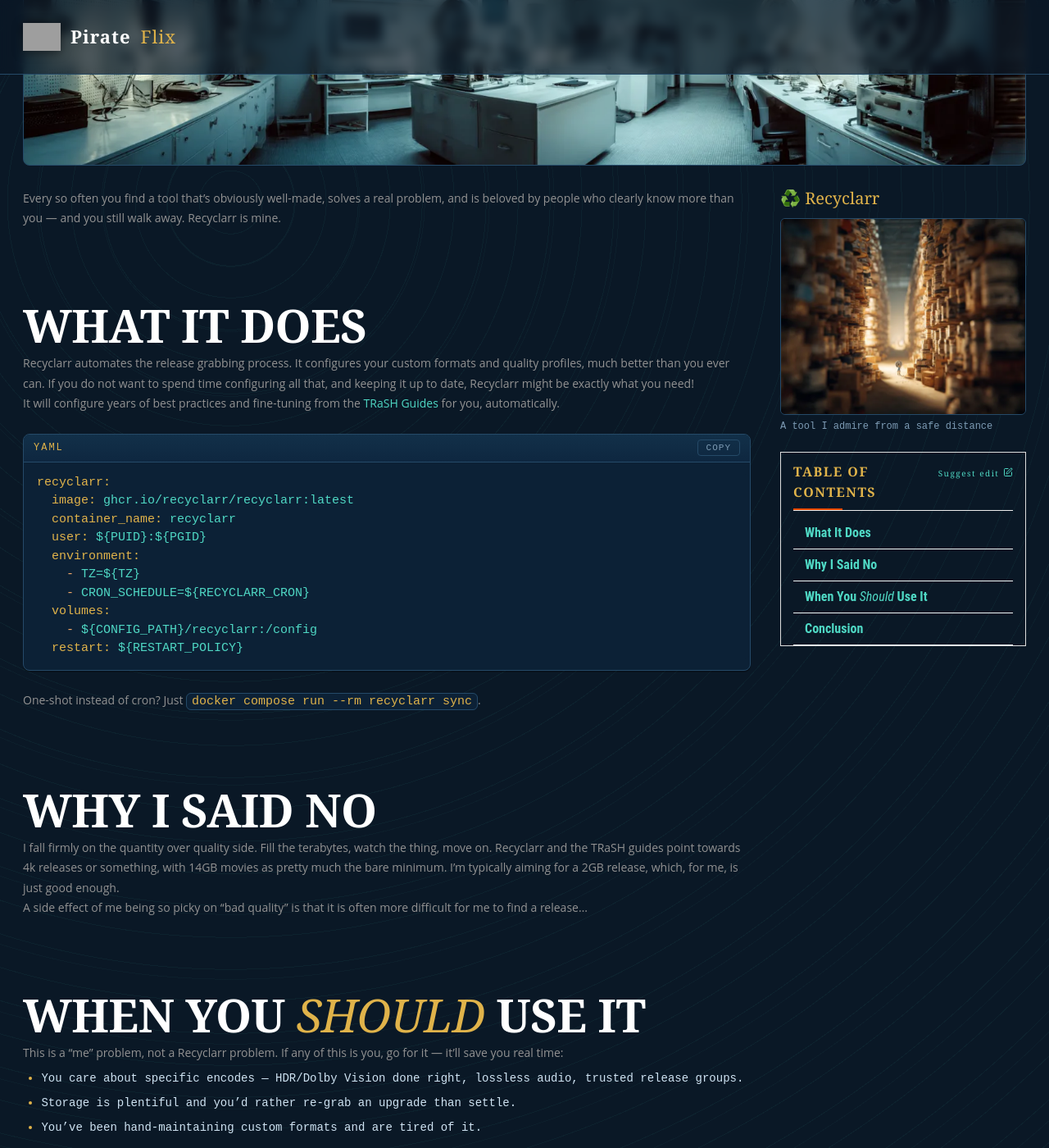
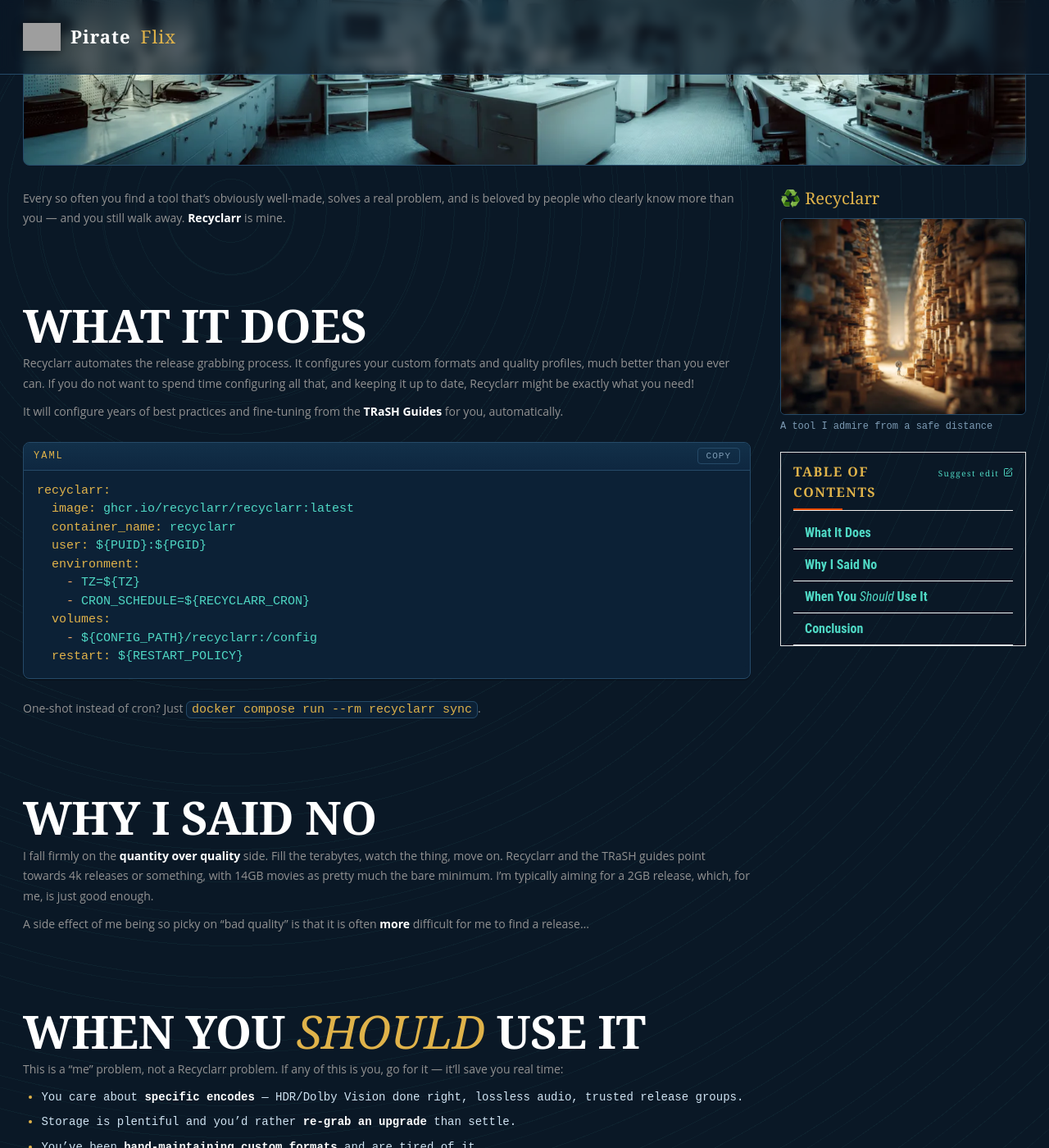
Before and after one commit to SanguPackage/htpc, a Jekyll site: the page built from _posts/2026-07-05-recyclarr.md, in a window 1280 px wide and 1400 px high, scrolled down 416 px. Shown: the whole window at 82% size. Built offline with Jekyll 4.4.1, drawn with Linux system fonts in a browser that asks for light colours; grey boxes are pictures that could not be loaded.

Commit message:
Restore bold strong/b and add paragraph spacing in post prose

```diff
--- a/_sass/_pirateflix.scss
+++ b/_sass/_pirateflix.scss
@@ -152,6 +152,10 @@
 .pf-post .post-content h2,
 .pf-post .post-content h3{font-family:var(--serif);color:#fff;margin-top:1.6em}
 .pf-post .post-content a{color:var(--teal)}
+.pf-post .post-content p{margin:0 0 .7em}
+// base.scss's global reset zeroes font-weight on strong/b; restore it for prose
+.pf-post .post-content strong,
+.pf-post .post-content b{font-weight:700;color:#fff}
 .pf-post .post-content pre,
 .pf-post .post-content code{background:#0c2136;border:1px solid var(--line);border-radius:6px}
 .pf-post .post-content pre{padding:16px;overflow:auto}
```
